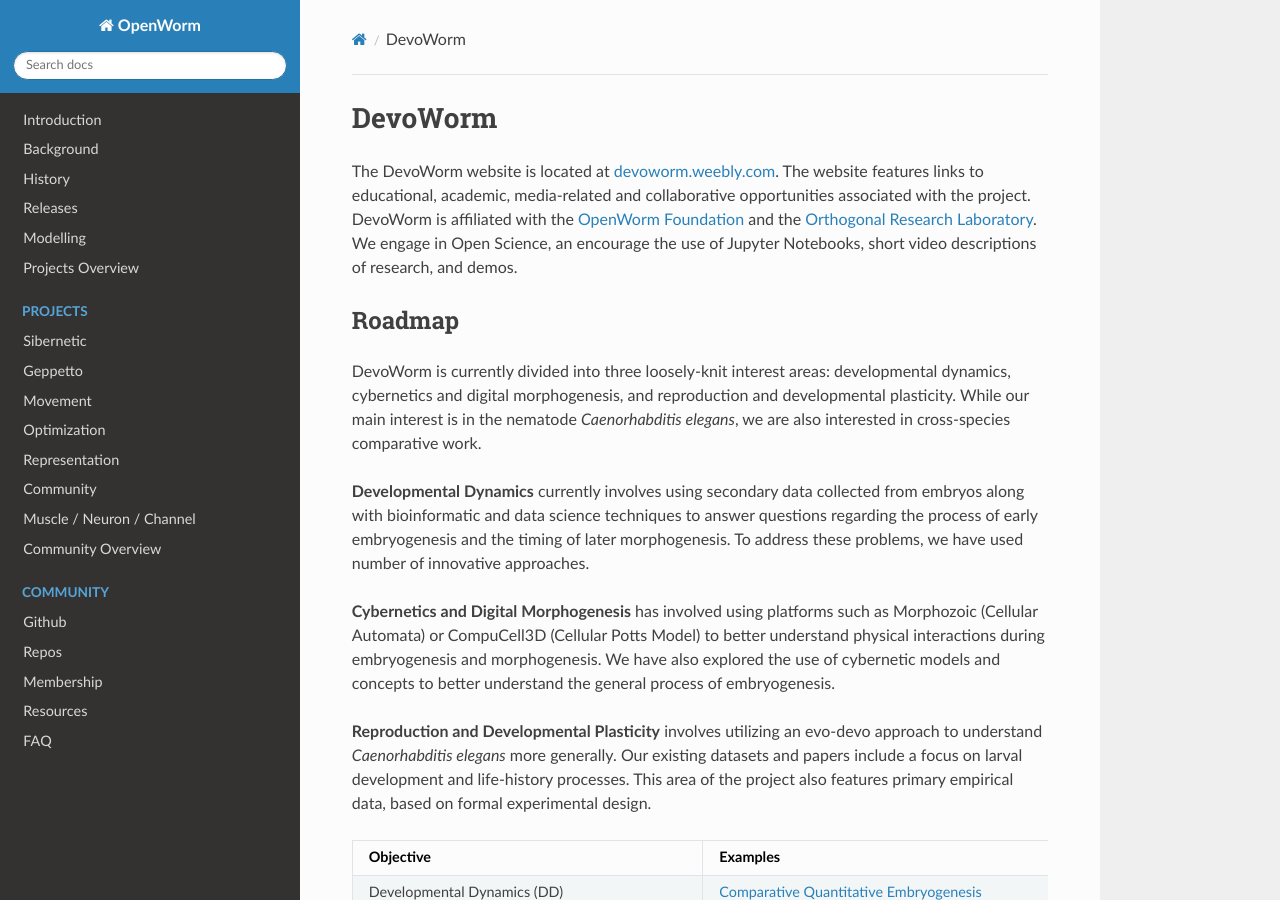
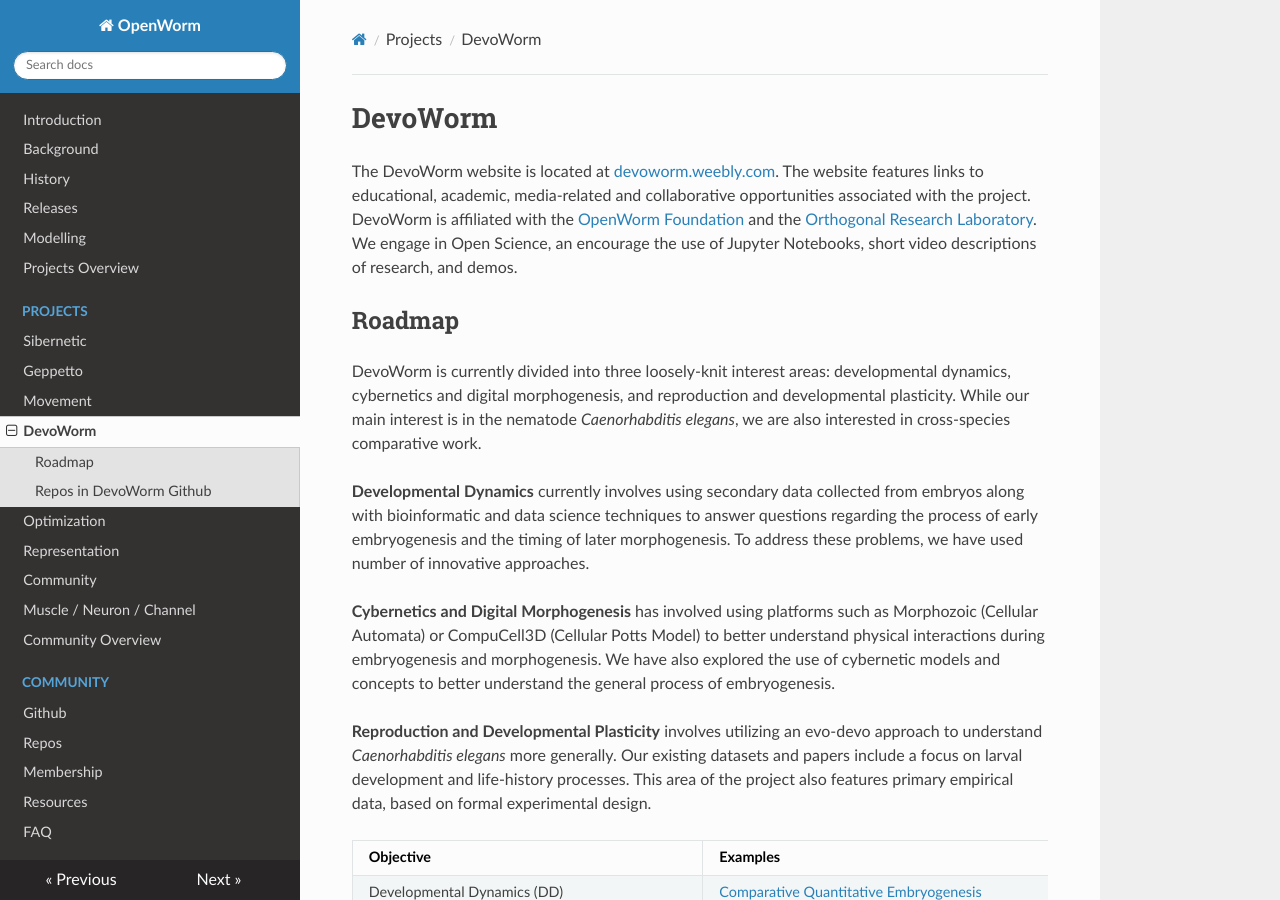
Before and after one commit to openworm/openworm_docs, an MkDocs documentation site: the page built from docs/Projects/DevoWorm.md, in a window 1280 px wide and 900 px high. Built offline with MkDocs 1.6.1, drawn with Linux system fonts in a browser that asks for light colours; nearby versions of some CDN libraries; old or Windows-style settings are respelled for this version of MkDocs.

Commit message:
Update mkdocs.yml

```diff
--- a/mkdocs.yml
+++ b/mkdocs.yml
@@ -10,6 +10,7 @@ pages:
   - [Projects/sibernetic.md, Projects, Sibernetic]
   - [Projects/geppetto.md, Projects, Geppetto]
   - [Projects/worm-movement.md, Projects, Movement]
+  - [Projects/DevoWorm.md, Projects, DevoWorm]
   - [Projects/optimization.md, Projects, Optimization]
   - [Projects/datarep.md, Projects, Representation]
   - [Projects/community-proj.md, Projects, Community]
```
